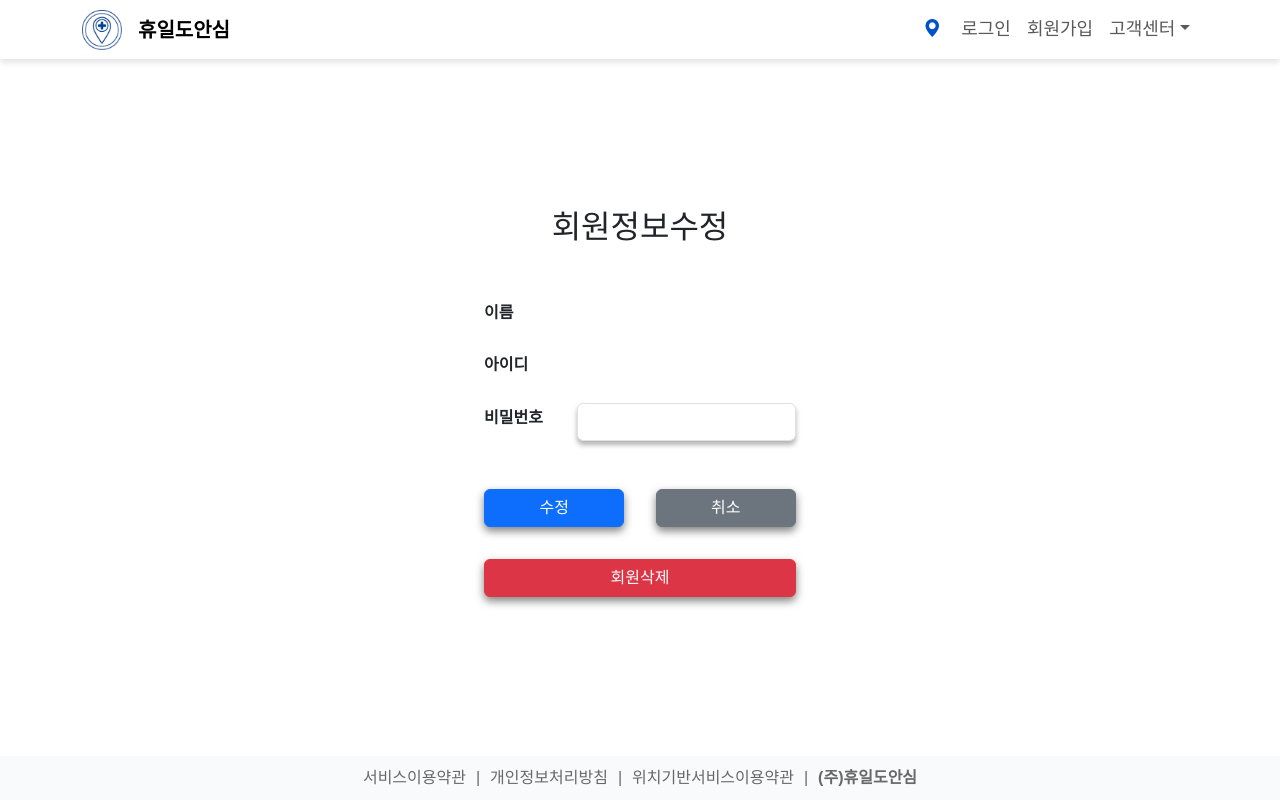
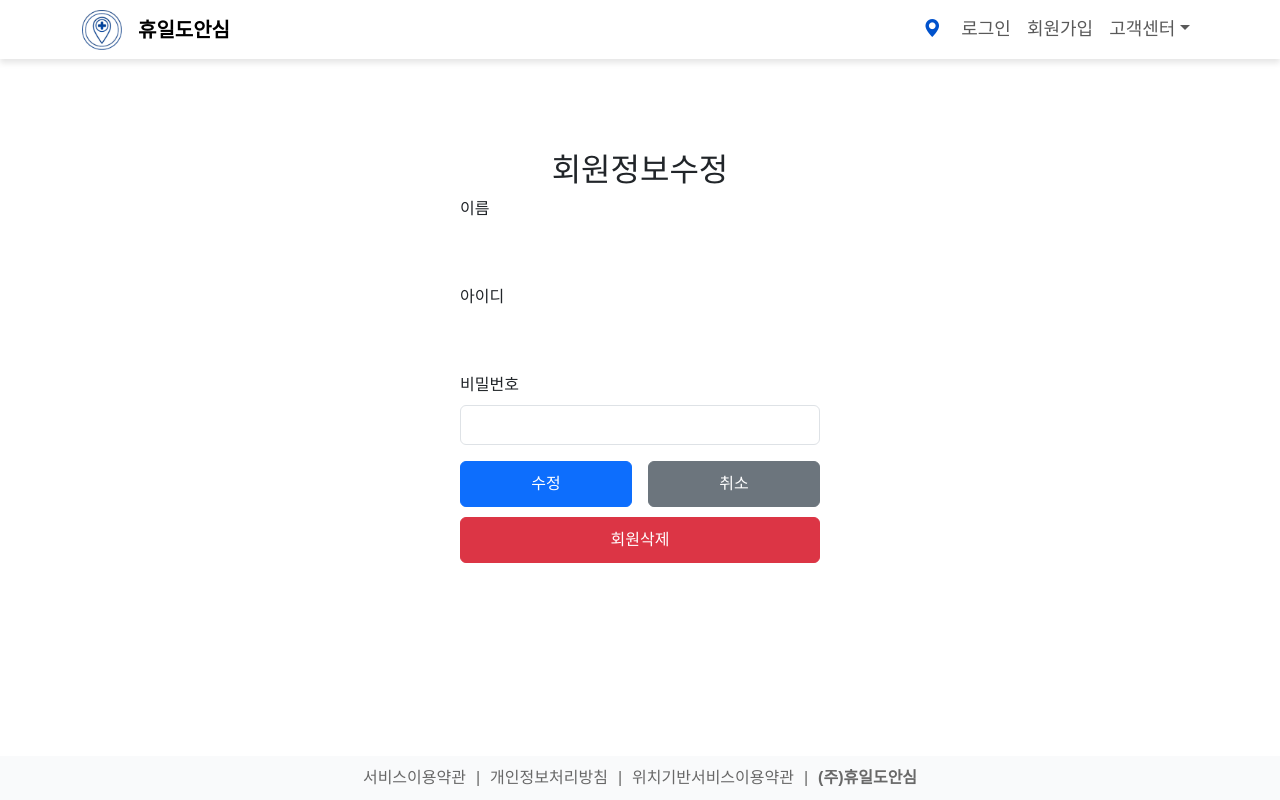
Before and after one commit to crystal-pak/Safeevenonholidays, a React (Create React App) app in the folder Safeevenonholidays-react/: page /mypage/member/modify/1 in a window 1280 px wide. Built offline with nearby package versions, Linux system fonts and the light colour scheme; no server answers; a web font is replaced by a local one.

Commit message:
feat: 메인, 마이페이지, css 변경

```diff
--- a/Safeevenonholidays-react/src/Admin/MemberModify.js
+++ b/Safeevenonholidays-react/src/Admin/MemberModify.js
@@ -1,95 +1,120 @@
-import React, { useEffect, useState } from 'react'
-import { Button, Container, Form } from 'react-bootstrap';
+import React, { useEffect, useState } from "react";
+import { Button, Container, Form } from "react-bootstrap";
 import "../styles/common.css";
-import { useParams } from 'react-router-dom';
-import { deleteOneByAdmin, getOne, putOne } from '../api/memberApi';
-import useCustomLogin from '../hooks/useCustomLogin';
+import { useParams } from "react-router-dom";
+import { deleteOneByAdmin, getOne, putOne } from "../api/memberApi";
+import useCustomLogin from "../hooks/useCustomLogin";
 
 const initState = {
   name: "",
-  nickName : "",
-  email : "",
+  nickName: "",
+  email: "",
   password: "",
-  social : false,
-  roleNames : []
-}
+  social: false,
+  roleNames: [],
+};
 
 const MemberModify = () => {
-  const { id } = useParams()
-  const [member, setMember] = useState({...initState})
-  const [result, setResult] = useState(null)
-  const {moveToPath} = useCustomLogin()
+  const { id } = useParams();
+  const [member, setMember] = useState({ ...initState });
+  const [result, setResult] = useState(null);
+  const { moveToPath } = useCustomLogin();
 
   useEffect(() => {
-    getOne(id).then(data => {
-      setMember({...data, password : '1234'})
-      console.log("member", member)
-    }).catch(error => {
-      console.error('회원 정보를 가져오는 데 실패했습니다.', error);
-    })
-  }, [id])
+    getOne(id)
+      .then((data) => {
+        setMember({ ...data, password: "1234" });
+        console.log("member", member);
+      })
+      .catch((error) => {
+        console.error("회원 정보를 가져오는 데 실패했습니다.", error);
+      });
+  }, [id]);
 
   const handleChangeMember = (e) => {
-    member[e.target.name] = e.target.value
-    setMember({...member})
-  }
+    member[e.target.name] = e.target.value;
+    setMember({ ...member });
+  };
 
   const handleClickModify = () => {
     putOne(member)
-    .then(() => {
-      setResult("Modified")
-      alert("회원 정보 수정이 완료되었습니다.")
-      moveToPath('/mypage/member/list')
-    })
-    .catch((error) => {
-      console.error("회원 정보 수정 실패:", error)
-      alert("회원 정보 수정에 실패했습니다.")
-    })
-  }
+      .then(() => {
+        setResult("Modified");
+        alert("회원 정보 수정이 완료되었습니다.");
+        moveToPath("/mypage/member/list");
+      })
+      .catch((error) => {
+        console.error("회원 정보 수정 실패:", error);
+        alert("회원 정보 수정에 실패했습니다.");
+      });
+  };
 
   const handleClickBack = () => {
-      moveToPath('/mypage/member/list')
-  }
+    moveToPath("/mypage/member/list");
+  };
 
   const handleClickDelete = () => {
-    deleteOneByAdmin(id).then(result => {
-      alert(`${id}번 회원을 삭제 하였습니다.`)
-      setResult("Deleted")
-      moveToPath('/mypage/member/list')
-    })
-}
+    deleteOneByAdmin(id).then((result) => {
+      alert(`${id}번 회원을 삭제 하였습니다.`);
+      setResult("Deleted");
+      moveToPath("/mypage/member/list");
+    });
+  };
 
   return (
-    <Container fluid className='d-flex align-items-center justify-content-center'>
-      <div className='mt-5 p-5'>
-        <p className='title text-center mt-5 mb-5'>회원정보수정</p>
+    <div className="signup-container d-flex justify-content-center my-5">
+      <div className="card-login">
+        <h2 className="text-center bold-text mt-4">회원정보수정</h2>
 
-        <Form.Group className="mb-3 d-flex align-items-center">
-          <Form.Label className='fw-bold w-25'>이름</Form.Label>
-          <Form.Control type="text" name='name' value={member.name}  readOnly className='w-75 border-0' />
+        <Form.Group className="mb-3">
+          <Form.Label className="w-25">이름</Form.Label>
+          <Form.Control
+            type="text"
+            name="name"
+            value={member.name}
+            readOnly
+            className="border-0"
+          />
         </Form.Group>
 
-        <Form.Group className="mb-3 d-flex align-items-center">
-          <Form.Label className='fw-bold w-25'>아이디</Form.Label>
-          <Form.Control type="text" name='email' value={member.email}  readOnly className='w-75 border-0' />
+        <Form.Group className="mb-3">
+          <Form.Label className="w-25">아이디</Form.Label>
+          <Form.Control
+            type="text"
+            name="email"
+            value={member.email}
+            readOnly
+            className=" border-0"
+          />
         </Form.Group>
 
-        <Form.Group className="mb-5 d-flex align-items-center">
-          <Form.Label className='fw-bold w-25'>비밀번호</Form.Label>
-          <Form.Control type="password" name='password' value={member.password} onChange={handleChangeMember} className='w-75 pw-input' />
+        <Form.Group className="mb-3">
+          <Form.Label className="w-25">비밀번호</Form.Label>
+          <Form.Control
+            type="password"
+            name="password"
+            value={member.password}
+            onChange={handleChangeMember}
+          />
         </Form.Group>
 
-        <div className='text-center d-flex justify-content-between'>
-          <Button variant='primary' type='button' className='modi-button' onClick={handleClickModify}>수정</Button>
-          <Button variant='secondary' type='button' className='modi-button' onClick={handleClickBack}>취소</Button>
+        <div className="text-center d-flex justify-content-between">
+          <Button variant="primary" type="button" onClick={handleClickModify}>
+            수정
+          </Button>
+          <Button variant="secondary" type="button" onClick={handleClickBack} className="ms-3">
+            취소
+          </Button>
         </div>
 
-        <div className='text-center'>
-          <Button variant='danger' type='button' className='w-100 delete-button' onClick={handleClickDelete}>회원삭제</Button>
+        <div className="text-center">
+          <Button variant="danger" type="button" className="w-100" onClick={handleClickDelete}>
+            회원삭제
+          </Button>
         </div>
+      </div>
+    </div>
+  );
+};
 
-      </div>
-    </Container>)
-}
-
-export default MemberModify
+export default MemberModify;
--- a/Safeevenonholidays-react/src/component/mypage/MyPageComponent.js
+++ b/Safeevenonholidays-react/src/component/mypage/MyPageComponent.js
@@ -26,17 +26,17 @@ const MyPageComponent = () => {
 
   return (
     <>
-      <div className="container mt-5 mb-5">
+      <div className="container mypage-box mt-5 mb-5">
         <Row>
           <Col md={6} className="mb-3">
             <div className="card mypage-card-left">
               <h5 className="mypage-card-title p-4">내 프로필</h5>
-              <div className="card-body mypage-card-body">
+              <div className="mypage-card-body m-0 p-0">
                 <div>
-                  <img src="/images/user.png" alt="userprofile" className="img-fluid" />
+                  <img src="/images/user.png" alt="userprofile" className="user-profile" />
                 </div>
-                <h5 className="mypage-card-title mr-0">{loginState.name}</h5>
-                <p className="mypage-card-text">{loginState.email}</p>
+                <p className="mypage-card-name">{loginState.name}</p>
+                <p className="mypage-card-email">{loginState.email}</p>
                 <Button
                   variant="primary"
                   className="position-absolute bottom-0 end-0 mb-3 me-3 w-25"
--- a/Safeevenonholidays-react/src/component/mypage/MyPageModifyComponent.js
+++ b/Safeevenonholidays-react/src/component/mypage/MyPageModifyComponent.js
@@ -30,11 +30,7 @@ const MyPageModifyComponent = () => {
   };
 
   const handleClickModify = () => {
-    putOne(member).then((result) => {
-      setResult("Modified")
-      alert("수정이 완료 되었습니다.")
-      moveToPath("/mypage")
-    });
+    putOne(member).then((result) => {});
   };
 
   const handleClickBack = () => {
@@ -52,11 +48,11 @@ const MyPageModifyComponent = () => {
 
   return (
     <>
-    <div className="signup-container d-flex justify-content-center my-5">
-    <div className='card-login'>
-    <h2 className='text-center bold-text mt-4'>개인정보수정</h2>
+      <div className="signup-container d-flex justify-content-center my-5">
+        <div className="card-login">
+          <h2 className="text-center bold-text mt-4">개인정보수정</h2>
 
-          <Form.Group className='mb-3'>
+          <Form.Group className="mb-3">
             <Form.Label className="w-25">이름</Form.Label>
             <Form.Control
               type="text"
@@ -91,7 +87,7 @@ const MyPageModifyComponent = () => {
             </div>
           </Form.Group>
 
-          <div className='d-flex'>
+          <div className="d-flex">
             <Button
               variant="primary"
               type="button"
@@ -100,28 +96,18 @@ const MyPageModifyComponent = () => {
             >
               수정
             </Button>
-            <Button
-              variant="secondary"
-              type="button"
-              className="w-100"
-              onClick={handleClickBack}
-            >
+            <Button variant="secondary" type="button" className="w-100" onClick={handleClickBack}>
               취소
             </Button>
           </div>
 
           <div className="text-center">
-            <Button
-              variant="danger"
-              type="button"
-              className="w-100"
-              onClick={handleClickDelete}
-            >
+            <Button variant="danger" type="button" className="w-100" onClick={handleClickDelete}>
               회원탈퇴
             </Button>
           </div>
         </div>
-        </div>
+      </div>
     </>
   );
 };
--- a/Safeevenonholidays-react/src/styles/common.css
+++ b/Safeevenonholidays-react/src/styles/common.css
@@ -14,6 +14,13 @@
 }
 
 /* MyPage */
+@media (max-width: 768px) {
+  .mypage-box {
+    margin-top: 1rem !important;
+    margin-bottom: 1rem !important;
+  }
+}
+
 .title {
   font-size: 2rem;
   margin: 1rem 0;
@@ -30,8 +37,14 @@
 }
 
 @media (max-width: 760px) {
+  .mypage-card-left  {
+    height: 35vh;
+    padding: 1rem;
+  }
+
   .mypage-card-title {
     font-size: 1.5rem;
+    padding: 0.3rem !important;
   }
 
   .mypage-card-text {
@@ -51,11 +64,36 @@
   align-items: center;
   text-align: center;
   height: 100%;
+  padding: 1.25rem;
 }
 
 .mypage-card-body2 {
   padding: 1.2rem;
 }
+
+.user-profile {
+  height: 30vh;
+  width: auto;
+}
+
+.mypage-card-name,
+.mypage-card-email {
+  margin: 0;
+  padding: 0;
+}
+
+@media (max-width: 768px) {
+  .mypage-card-name {
+    margin-bottom: 0;
+  }
+
+  .mypage-card-email {
+    margin-top: 0;
+    margin-bottom: 1rem;
+    font-size: 0.9rem;
+  }
+}
+
 
 .card-img-bottom3 {
   position: absolute;
@@ -82,7 +120,11 @@
 
   .mypage-card-title {
     display: block;
-    margin-right: 40px;
+  }
+
+  .user-profile {
+    height: 10vh;
+    width: auto;
   }
 }
 
@@ -94,6 +136,11 @@
     right: 20px;
     width: 5.5vh;
     height: auto;
+  }
+
+  .user-profile {
+    height: 10vh;
+    width: auto;
   }
 }
 
--- a/Safeevenonholidays-react/src/styles/main.css
+++ b/Safeevenonholidays-react/src/styles/main.css
@@ -164,6 +164,6 @@
   }
 
   .section3-card-text {
-    font-size: 0.9rem;
+    font-size: 1.2rem;
   }
 }
```
